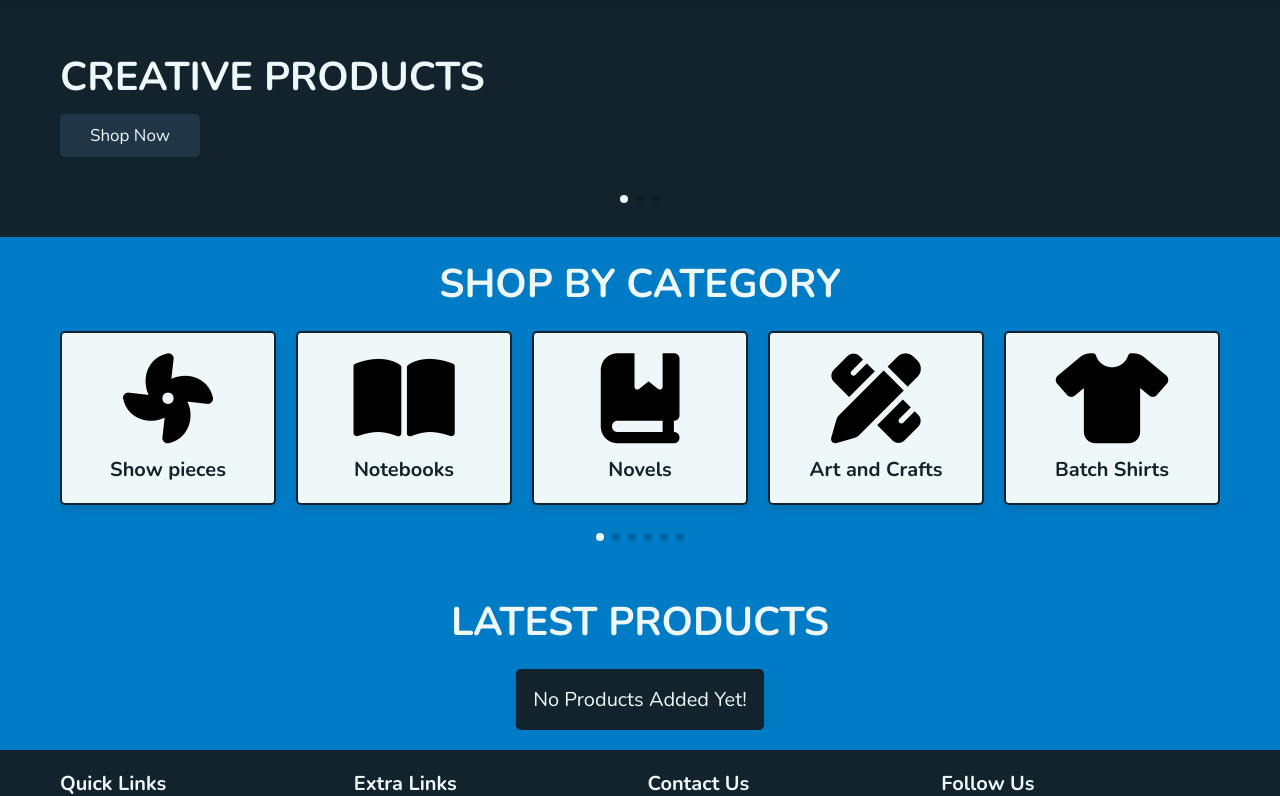
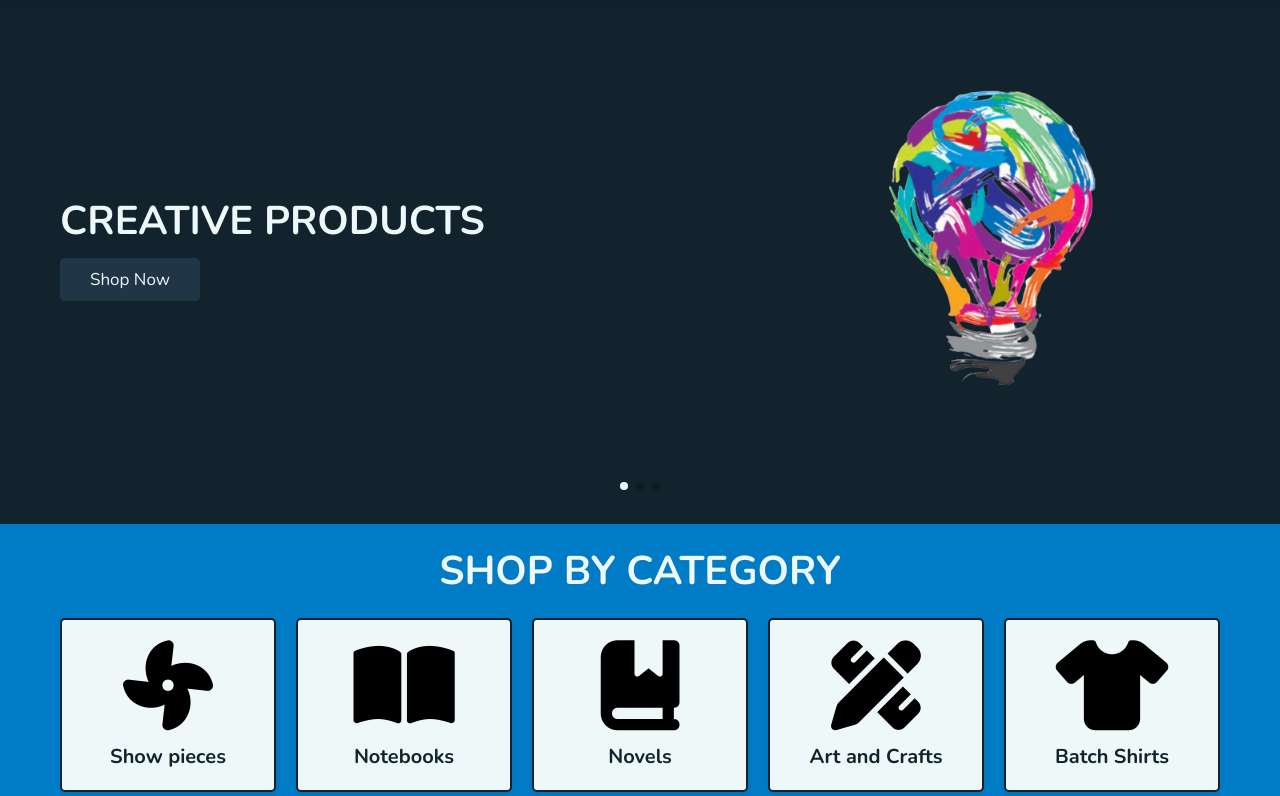
Before and after one commit to sidramwaseem/Nedian-Nexus, a PHP site: page /home.php in a window 1280 px wide. Shown: the part 74-870 px from the top of the page. Run offline with PHP 8.4, Linux system fonts and the light colour scheme; data that the repository does not hold is empty; some libraries are stand-ins or nearby versions.

Commit message:
update home.php

```diff
--- a/home.php
+++ b/home.php
@@ -50,6 +50,9 @@ include 'wishlist_cart.php';
                      <h3>Creative Products</h3>
                      <a href="shop.php" class="btn">shop now</a>
                   </div>
+                  <div class="image">
+                     <img src="./images/creativity.png" alt="creativity image">
+                  </div>
                </div>
 
                <div class="swiper-slide slide">
@@ -57,12 +60,18 @@ include 'wishlist_cart.php';
                      <h3>Suitable Discounts</h3>
                      <a href="shop.php" class="btn">shop now</a>
                   </div>
+                  <div class="image">
+                     <img src="./images/discount.png" alt="creativity image">
+                  </div>
                </div>
 
                <div class="swiper-slide slide">
                   <div class="content">
                      <h3>Personalization Is What We Do!</h3>
                      <a href="shop.php" class="btn">shop now</a>
+                  </div>
+                  <div class="image">
+                     <img src="./images/customization.png" alt="creativity image">
                   </div>
                </div>
 
```
